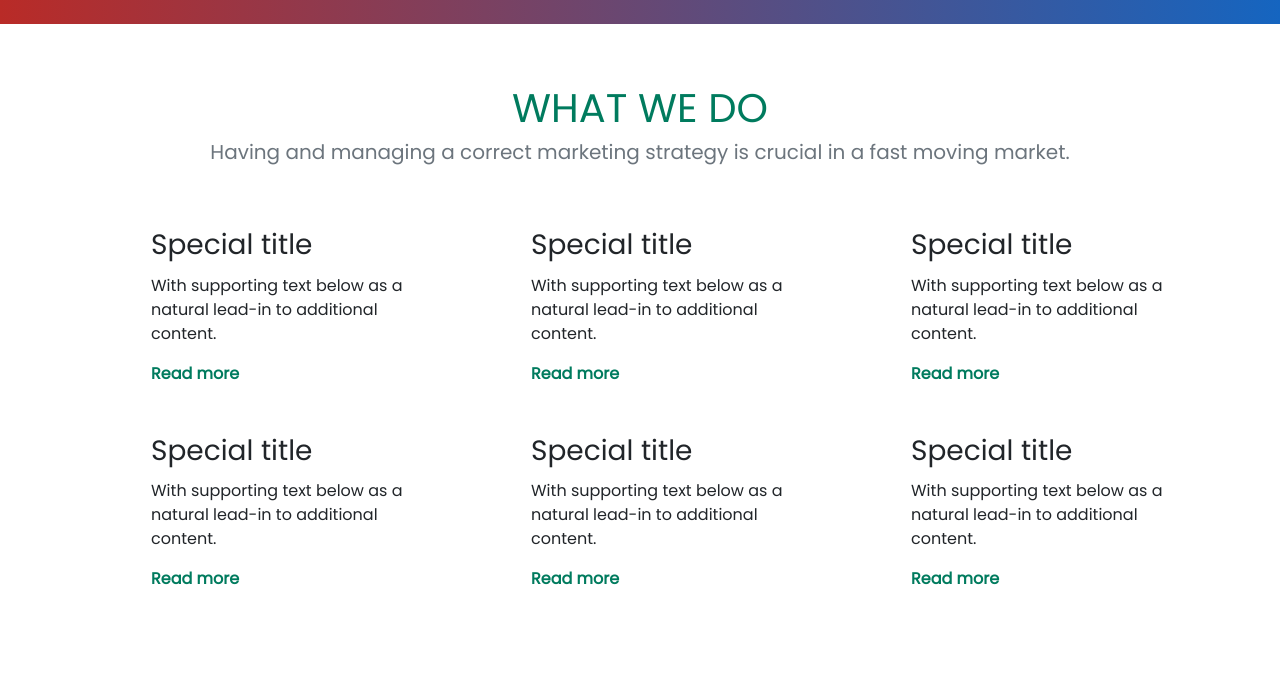
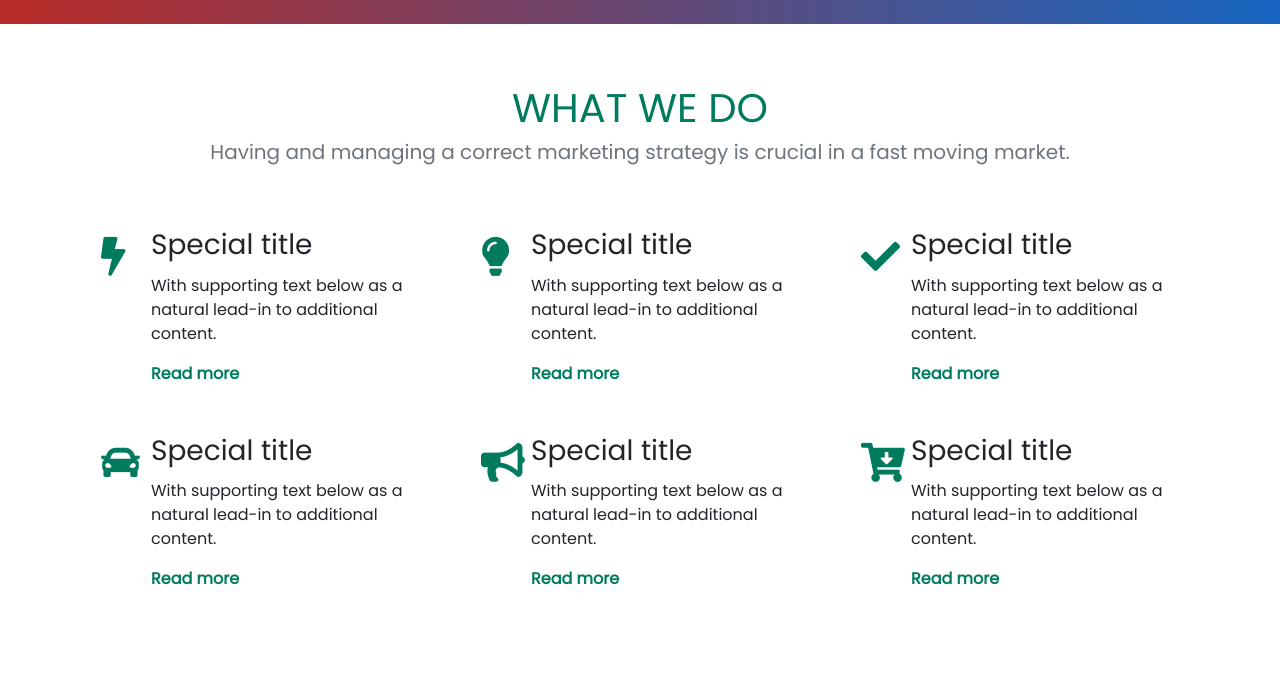
Before and after one commit to acarou/portfolio, a PHP site: page / in a window 1280 px wide. Shown: the part 56-738 px from the top of the page. Run offline with PHP 8.4, Linux system fonts and the light colour scheme.

Commit message:
fix strange thing

```diff
--- a/assets/css/main.css
+++ b/assets/css/main.css
@@ -226,7 +226,8 @@ section .section-title{
 
 }
 #what-we-do .card .card-block:before{
-    font-family: FontAwesome;
+    font-family: 'Font Awesome 5 Free';
+    font-weight: 900;
     position: absolute;
     font-size: 39px;
     color: #007b5e;
@@ -244,7 +245,7 @@ section .section-title{
     content: "\f00c";
 }
 #what-we-do .card .block-4:before{
-    content: "\f209";
+    content: "\f1b9";
 }
 #what-we-do .card .block-5:before{
     content: "\f0a1";
@@ -267,9 +268,9 @@ section .section-title{
  */
 
  .progress {
-background: #D3CCE3;  /* fallback for old browsers */
-background: -webkit-linear-gradient(to left, #E9E4F0, #D3CCE3);  /* Chrome 10-25, Safari 5.1-6 */
-background: linear-gradient(to left, #E9E4F0, #D3CCE3); /* W3C, IE 10+/ Edge, Firefox 16+, Chrome 26+, Opera 12+, Safari 7+ */
+    background: #D3CCE3;  /* fallback for old browsers */
+    background: -webkit-linear-gradient(to left, #E9E4F0, #D3CCE3);  /* Chrome 10-25, Safari 5.1-6 */
+    background: linear-gradient(to left, #E9E4F0, #D3CCE3); /* W3C, IE 10+/ Edge, Firefox 16+, Chrome 26+, Opera 12+, Safari 7+ */
 }
 
 #projet .card-text {
--- a/index.html
+++ b/index.html
@@ -4,6 +4,7 @@
 	<meta charset="utf-8" />
 	<meta http-equiv="X-UA-Compatible" content="IE=edge">
 	<title>Portfolio</title>
+
 	<meta name="viewport" content="width=device-width, initial-scale=1">
 	<!-- css bootstrap 4 -->
 	<link rel="stylesheet" type="text/css" href="assets/css/bootstrap.min.css">
@@ -367,7 +368,7 @@ Bien entendu, votre page devra être valide HTML5 et nous tiendrons compte de l
 		<a href="google.fr"><i class="fab fa-google"></i></a>
 		<a href="link-din.fr"><i class="fab fa-linkedin-in"></i></a>
 	</div>
-	<button id="myBtn" title="Go to top" class="fa fa-arrow-up"></button>
+	<button id="myBtn" title="Go to top" class="fas fa-arrow-up"></button>
 
 </body>
 </html>
```
Also changed, not shown: 2 other files.
